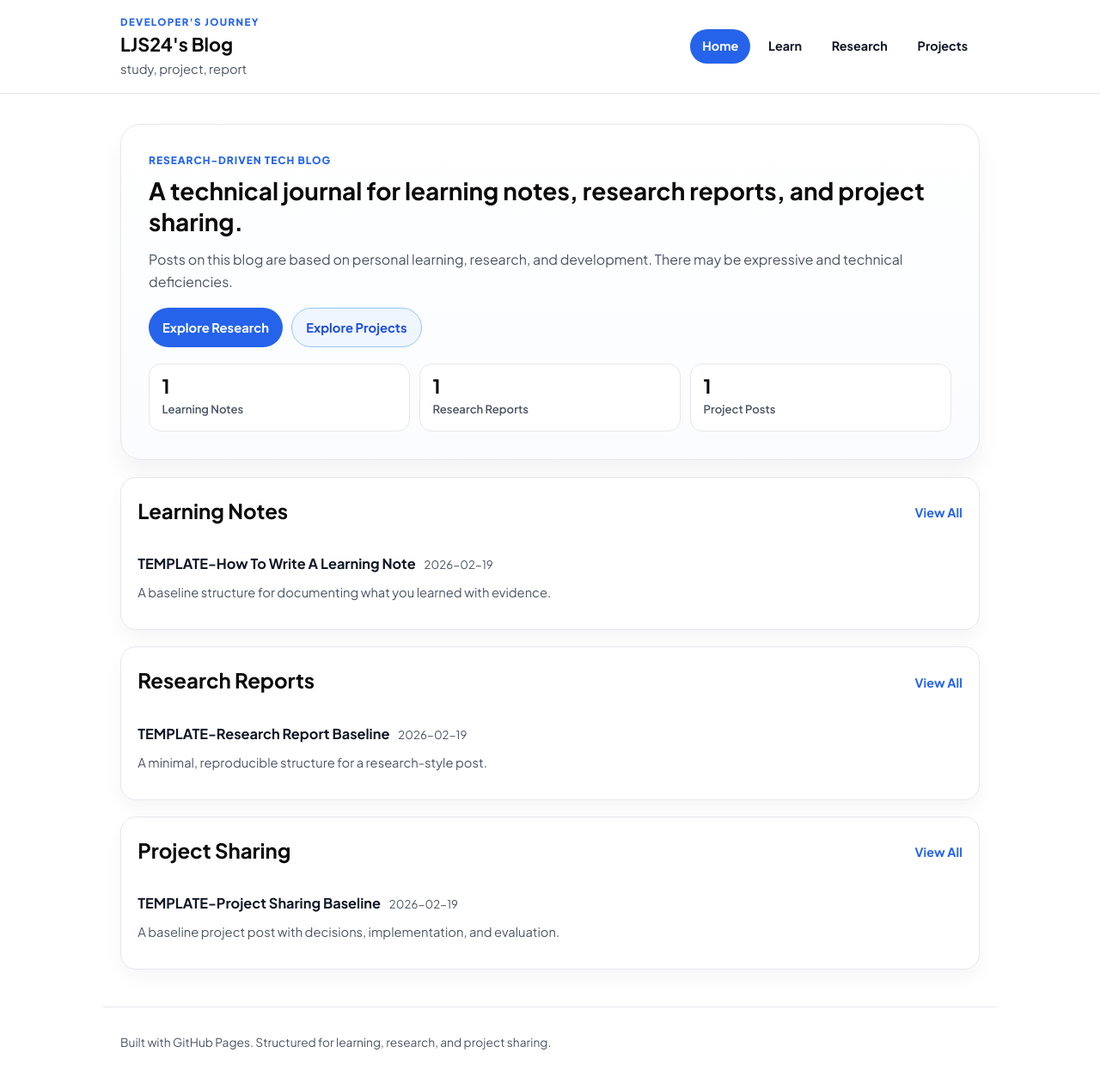
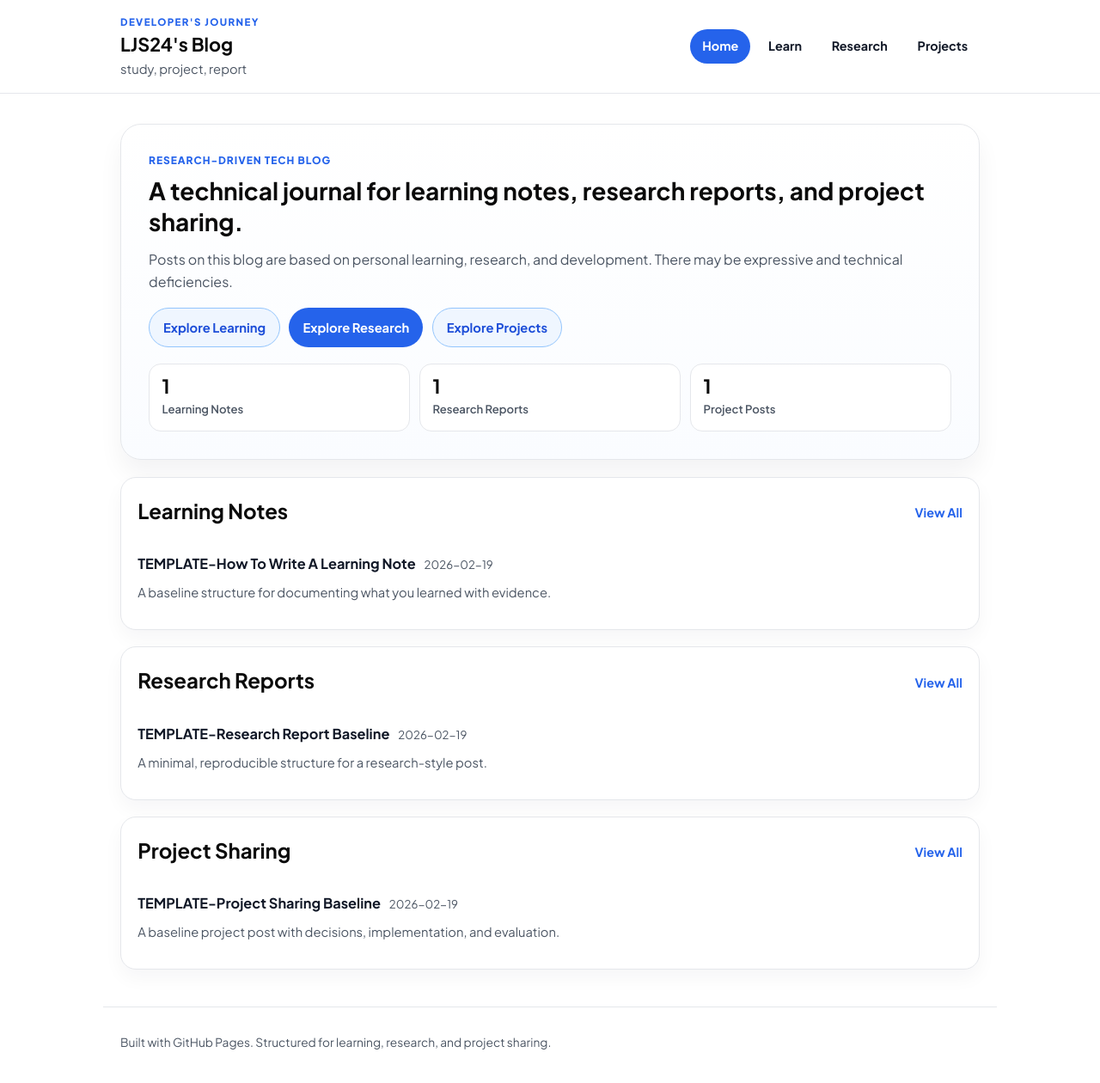
Before and after one commit to LJS24/LJS24.github.io, a Jekyll site: the page built from index.md, in a window 1280 px wide and 1270 px high. Shown: the top 1260 px of the window at 86% size. Built offline with Jekyll 4.4.1, drawn with Linux system fonts in a browser that asks for light colours.

Commit message:
button add-Explore Learning

```diff
--- a/index.md
+++ b/index.md
@@ -13,6 +13,7 @@ title: Home
     Posts on this blog are based on personal learning, research, and development. There may be expressive and technical deficiencies.
   </p>
   <div class="hero-actions">
+    <a class="btn btn-ghost" href="{{ '/learn/' | relative_url }}">Explore Learning</a>
     <a class="btn btn-primary" href="{{ '/research/' | relative_url }}">Explore Research</a>
     <a class="btn btn-ghost" href="{{ '/projects/' | relative_url }}">Explore Projects</a>
   </div>
```
